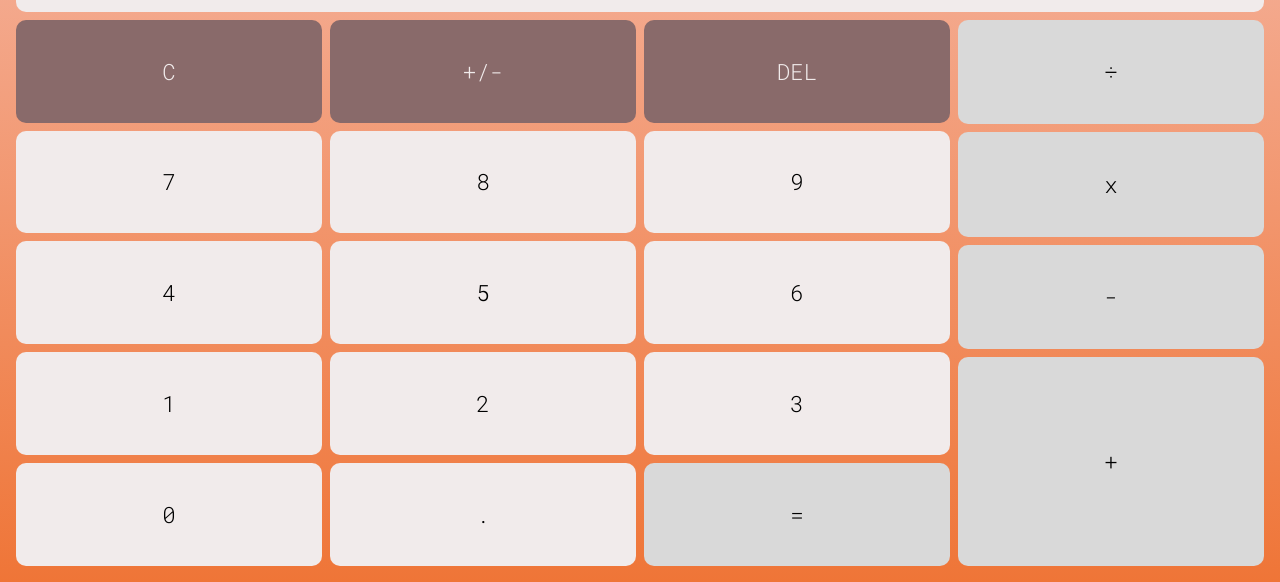
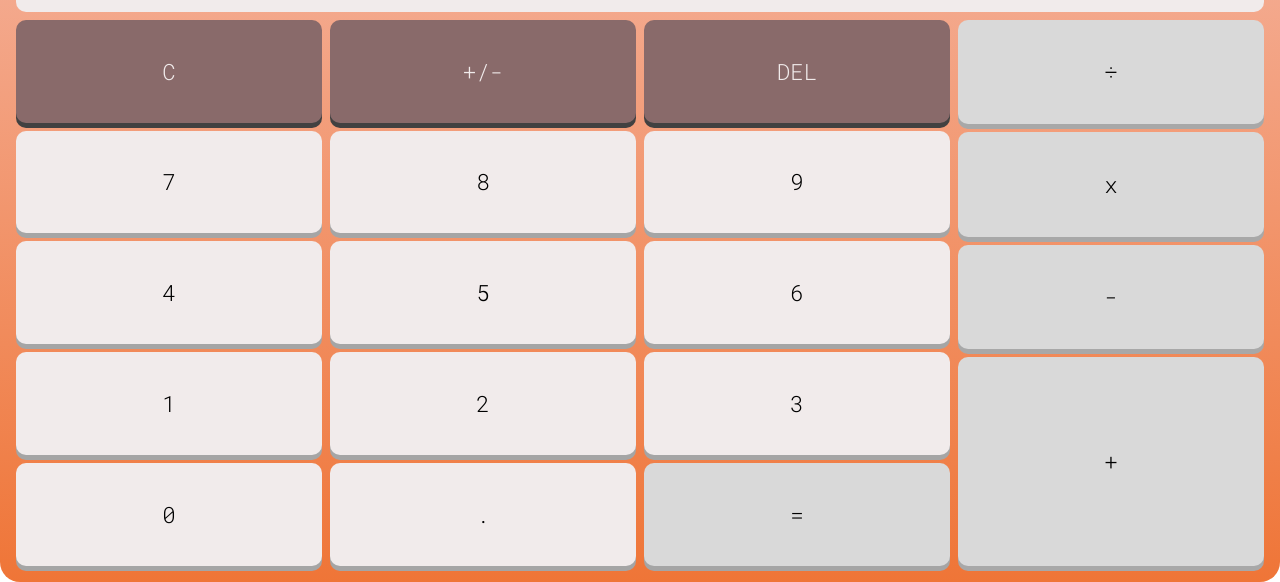
Before and after one commit to AzrielleP/calculator, a plain HTML site: page index.html in a window 1280 px wide. Shown: the part 218-800 px from the top of the page. Drawn offline with nearby package versions, Linux system fonts and the light colour scheme.

Commit message:
Added box shadow for buttons

```diff
--- a/style.css
+++ b/style.css
@@ -13,18 +13,24 @@ body{
 .container{
     height: 100vh;
     width: 100%;
+
     /* Permalink - use to edit and share this gradient: https://colorzilla.com/gradient-editor/#f5b6a3+8,ef7537+100 */
     background: #f5b6a3; /* Old browsers */
     background: -moz-linear-gradient(top,  #f5b6a3 8%, #ef7537 100%); /* FF3.6-15 */
     background: -webkit-linear-gradient(top,  #f5b6a3 8%,#ef7537 100%); /* Chrome10-25,Safari5.1-6 */
     background: linear-gradient(to bottom,  #f5b6a3 8%,#ef7537 100%); /* W3C, IE10+, FF16+, Chrome26+, Opera12+, Safari7+ */
     filter: progid:DXImageTransform.Microsoft.gradient( startColorstr='#f5b6a3', endColorstr='#ef7537',GradientType=0 ); /* IE6-9 */
+
+    border-radius: 20px;
     padding: 1em;
     display: grid;
     grid-template:repeat(7, 1fr) / repeat(4,1fr);
     row-gap: 8px;
     column-gap: 8px;
 }
+
+
+/* ============= SCREEN ============== */
 
 .screenDisplay{
     grid-column: 1/5;
@@ -49,10 +55,18 @@ body{
     font-weight: bolder;
 }
 
+
+/* =============  BUTTONS ============= */
 button{
     font: 1.4em "Roboto Mono", monospace;
     border: none;
     border-radius: 10px;
+    transition: all 0.3s ease;
+
+}
+
+button:focus{
+    outline: none;
 }
 
 .special{
@@ -67,6 +81,8 @@ button{
 .special button{
     background-color: #896A6A;
     color: #F1EBEB;
+    box-shadow: 0px 5px rgb(65, 65, 65);
+
 }
 
 .operators{
@@ -81,6 +97,7 @@ button{
 
 .operators button{
     background-color: #D9D9D9;
+    box-shadow: 0px 5px rgb(168, 168, 168);
 }
 
 .numbers{
@@ -90,10 +107,12 @@ button{
     grid-template-columns: repeat(3, 1fr);
     row-gap: 8px;
     column-gap: 8px;
+
 }
 
 .numbers button{
     background-color: #F1EBEB;
+    box-shadow: 0px 5px rgb(165, 165, 165);
 }
 
 .numbers button ~ .equals{
```
